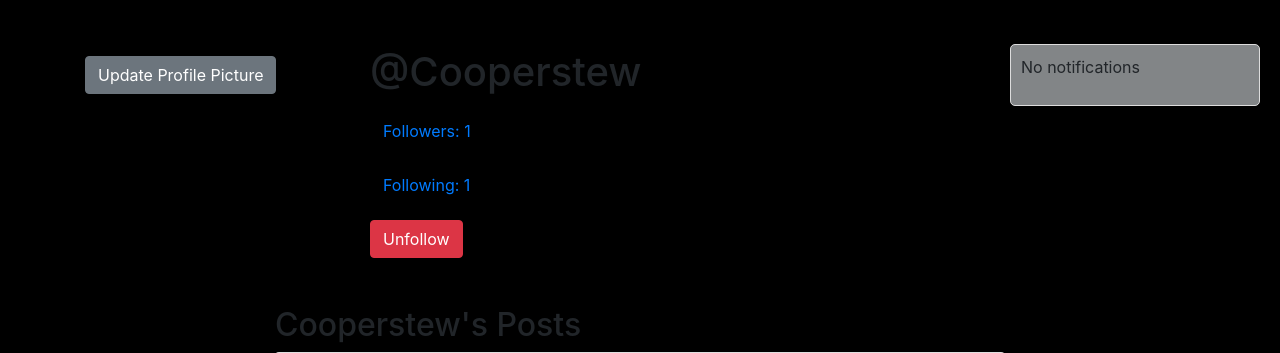
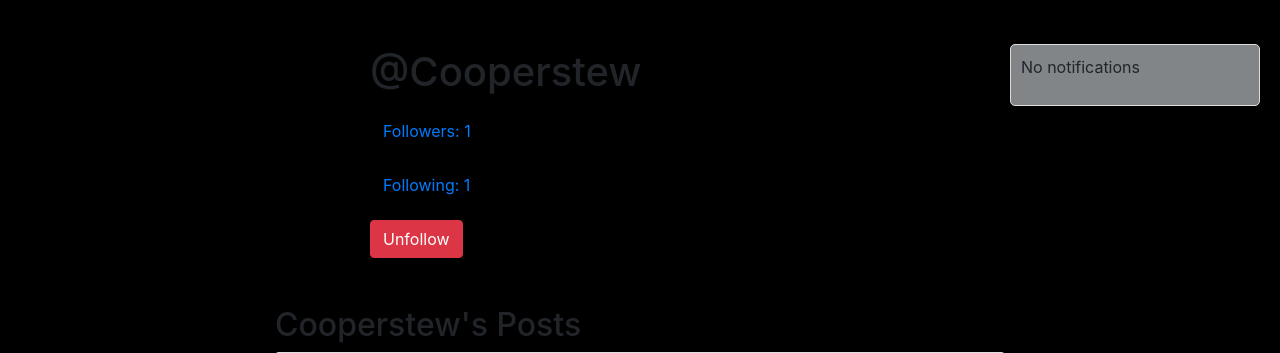
Before and after one commit to Dcroth99/Waves-Interact-, a Django app: a page that uses users/templates/profile.html in a window 1280 px wide. Shown: the part 56-409 px from the top of the page. Run offline with Django 4.2, Linux system fonts and the light colour scheme; a user stored in the database is signed in; data comes from the database, SQL or seed files in the repository; some libraries are stand-ins or nearby versions.

Commit message:
profilepicupdate2

```diff
--- a/users/templates/profile.html
+++ b/users/templates/profile.html
@@ -39,7 +39,9 @@
         {% if profile.profile_picture %}
             <img src="{{ profile.profile_picture.url }}" class="img-fluid rounded-circle" alt="Profile Picture" style="max-height:200px;">
         {% endif %}
-        <a href="{% url 'update_profile_picture' %}" class="btn btn-secondary mt-2">Update Profile Picture</a>  <!-- Link to update profile picture -->
+        {% if profile.user == request.user %}
+            <a href="{% url 'update_profile_picture' %}" class="btn btn-secondary mt-2" style="padding: 2px 5px; font-size: 12px;">Update Profile Picture</a>
+        {% endif %}
     </div>
     <div class="col-md-9">
         <h1 class="username">@{{ profile.user.username }}</h1>
```
